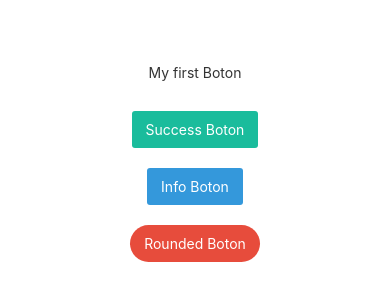
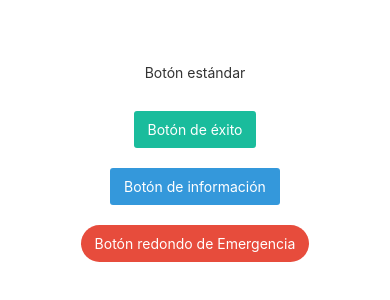
Before and after one commit to jdreyespaez/botones-reusables-react-native, a React Native app: screen / in a window 390 px wide. Shown: the part 264-564 px from the top of the page. Built offline with nearby package versions, Linux system fonts and the light colour scheme.

Commit message:
Mejorando la explicación del Punto 8 y traduciendo a español

```diff
--- a/App.js
+++ b/App.js
@@ -3,17 +3,17 @@ import React from 'react';
 import { StyleSheet, Alert, View } from 'react-native';
 import Boton from './Boton';
 
-// Paso 8:
+// Paso 8: Un componente sin estado que muestra el mensaje según el tipo de botón
 function onPressBtn() {
-  Alert.alert('Alert', 'You clicked this Boton!');
+  Alert.alert('Alerta', '¡Has hecho tap en el botón!');
 }
 
 const MainApp  = () => (
   <View style={styles.container}>
-    <Boton style={styles.btn}> My first Boton </Boton>
-    <Boton success style={styles.btn}> Success Boton </Boton>
-    <Boton info style={styles.btn}> Info Boton </Boton>
-    <Boton danger rounded style={styles.btn} onPress={onPressBtn}> Rounded Boton </Boton>
+    <Boton style={styles.btn}> Botón estándar </Boton>
+    <Boton success style={styles.btn}> Botón de éxito </Boton>
+    <Boton info style={styles.btn}> Botón de información </Boton>
+    <Boton danger rounded style={styles.btn} onPress={onPressBtn}> Botón redondo de Emergencia </Boton>
   </View>
 );
 
```
